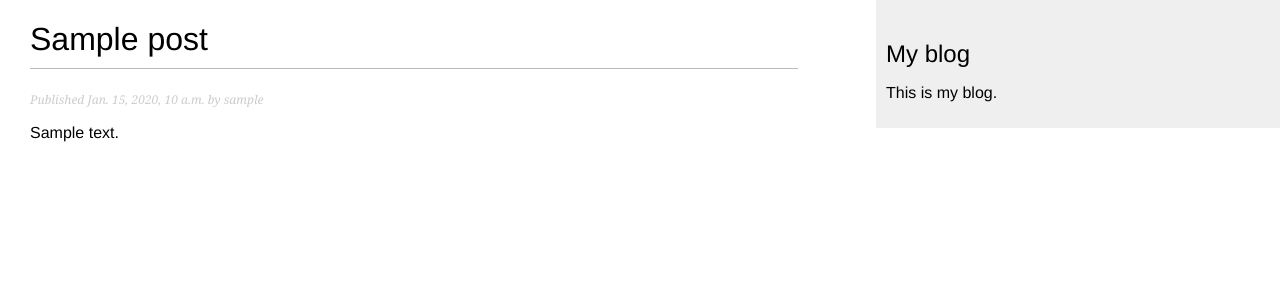
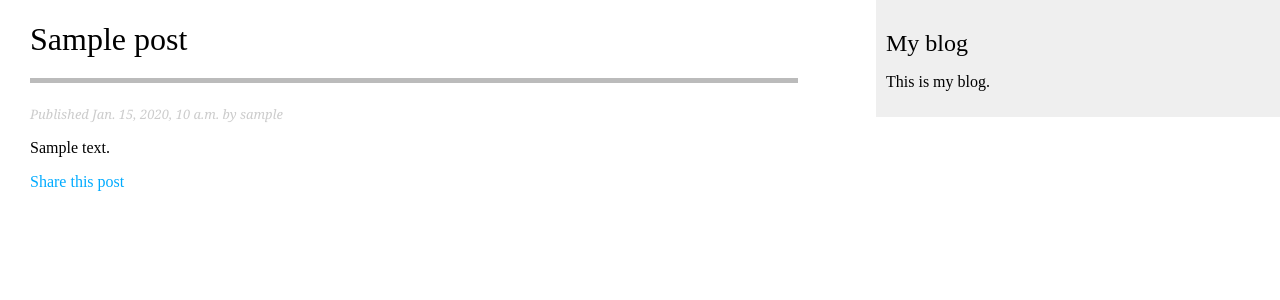
Before and after one commit to alex1983-dotcom/Lern_Django, a Django app: a page that uses blog/templates/blog/post/detail.html in a window 1280 px wide. Shown: the top 300 px of the page. Run offline with Django 5.2, Linux system fonts and the light colour scheme; tables that the repository leaves empty hold one stand-in row (values such as "Sample post").

Commit message:
Настройка почтовых отправлений

```diff
--- a/blog/templates/blog/post/detail.html
+++ b/blog/templates/blog/post/detail.html
@@ -8,4 +8,9 @@
     Published {{ post.publish }} by {{ post.author }}
   </p>
   {{ post.body|safe }}
+  <p>
+    <a href="{% url 'blog:post_share' post.id %}">
+      Share this post
+    </a>
+  </p>
 {% endblock %}
--- a/blog/urls.py
+++ b/blog/urls.py
@@ -7,4 +7,5 @@ urlpatterns = [
     path("", views.post_list, name="post_list"),
     path("<int:year>/<int:month>/<int:day>/<slug:post>/",
          views.post_detail, name="post_detail"),
+    path("<int:post_id>/share/", views.post_share, name="post_share"),  # Добавьте эту строку
 ]
--- a/blog/views.py
+++ b/blog/views.py
@@ -1,7 +1,9 @@
 from django.shortcuts import render, get_object_or_404
 from .models import Post
 import markdown
-from django.core.paginator import Paginator
+from django.core.paginator import Paginator, EmptyPage, PageNotAnInteger
+from .forms import EmailPostForm
+from django.core.mail import send_mail
 
 
 def post_list(request):
@@ -10,12 +12,20 @@ def post_list(request):
     # Постраничная разбивка с тремя постами на страницу
     paginator = Paginator(posts, 3)
     page_number = request.GET.get('page', 1)
-    posts = paginator.page(page_number)
+    try:
+        posts = paginator.page(page_number)
+    except PageNotAnInteger:
+        # Если page_number не целое число то
+        # выдать первую страницу
+        posts = paginator.page(1)
+    except EmptyPage:
+        # Если page_number находится в не диапазона, то
+        # выдать последнюю страницу результатов
+        posts = paginator.page(paginator.num_pages)
 
     # Преобразование текста из Markdown в HTML для каждого поста
     for post in posts:
         post.body = markdown.markdown(post.body)  # Преобразование только тела статьи
-
 
     return render(request, 'blog/post/list.html', {'posts': posts})
 
@@ -28,10 +38,41 @@ def post_detail(request, year, month, day, post):
                              publish__month=month,
                              publish__day=day)
 
-
     # Преобразование текста из Markdown в HTML
     post.body = markdown.markdown(post.body)
 
     return render(request,
                   'blog/post/detail.html',
                   {'post': post})
+
+
+def post_share(request, post_id):
+    # Извлечь пост по идентификатору
+    post = get_object_or_404(Post,
+                             id=post_id,
+                             status=Post.Status.PUBLISHED)
+
+    sent =False
+
+    if request.method == 'POST':
+        # Форма была передана на обработку
+        form = EmailPostForm(request.POST)
+        if form.is_valid():
+            # Поля формы успешно прошли валидацию
+            cd = form.cleaned_data
+            post_url = request.build_absolute_uri(
+                post.get_absolute_url())
+            subject = f"{cd['name']} recommends you read " \
+                      f"{post.title}"
+            message = f"Read {post.title} at {post_url}\n\n" \
+                      f"{cd['name']}\'s comments: {cd['comments']}"
+            send_mail(subject, message, 'your_account@gmail.com',
+                      [cd['to']])
+            sent = True
+            # ... отправить электронное письмо
+    else:
+        form = EmailPostForm()
+    return render(request, 'blog/post/share.html',
+                            {'post': post,
+                                     'form': form,
+                                     'sent': sent})
--- a/static/css/blog.css
+++ b/static/css/blog.css
@@ -1,7 +1,7 @@
 body {
     margin:0;
-    padding:0;
-    font-family:helvetica, sans-serif;
+    padding:0
+    font-family:noto serif, serif;
 }
 
 a {
@@ -11,13 +11,13 @@ a {
 
 h1 {
     font-weight:normal;
-    border-bottom:1px solid #bbb;
-    padding:0 0 10px 0;
+    border-bottom:5px solid #bbb;
+    padding:0 0 20px 0;
 }
 
 h2 {
     font-weight:normal;
-    margin:30px 0 0;
+    margin:20px 0 0;
 }
 
 #content {
@@ -36,8 +36,8 @@ h2 {
 
 p.date {
     color:#ccc;
-    font-family: georgia, serif;
-    font-size: 12px;
+    font-family: georgia, sans-serif;
+    font-size: 13px;
     font-style: italic;
 }
 
```
Also changed, not shown: MyWebsite/settings.py (+7 -0 lines), blog/forms.py (added, +9 -0 lines), blog/templates/blog/post/share.html (added, +17 -0 lines).
